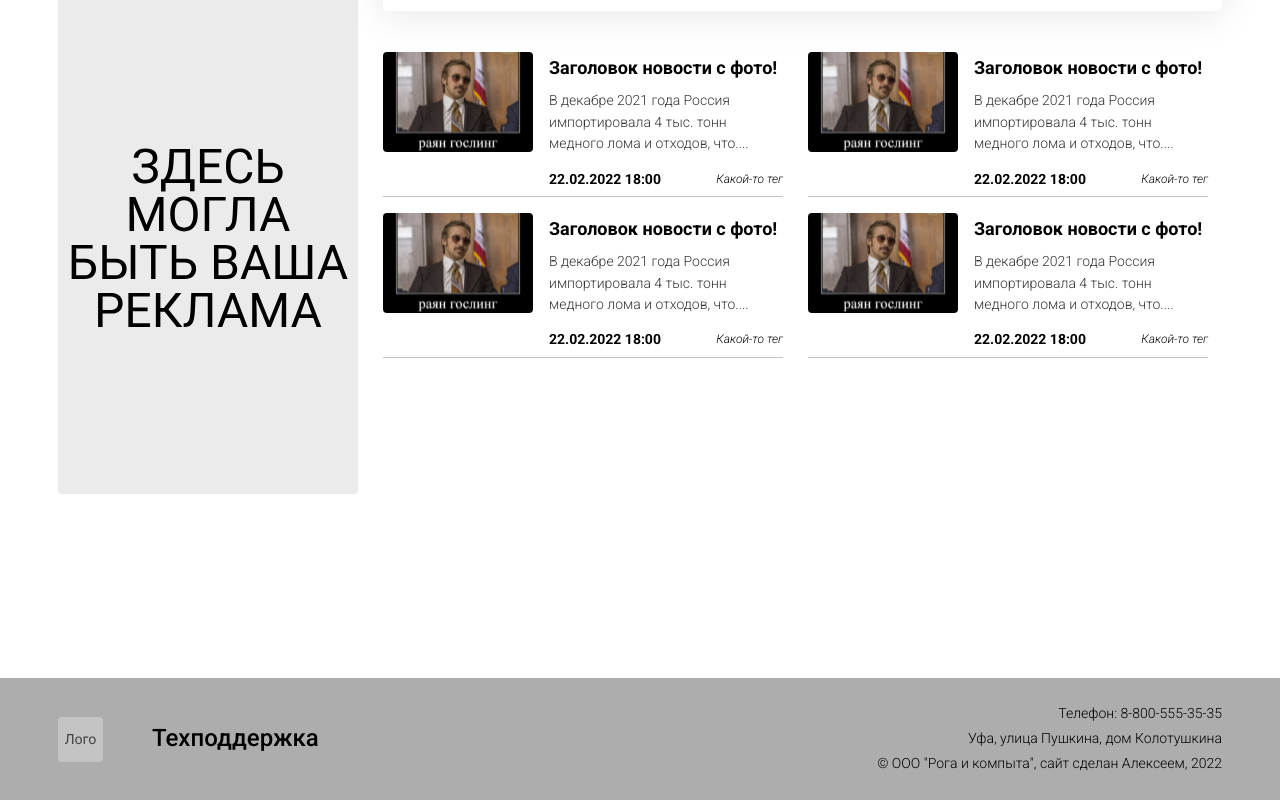
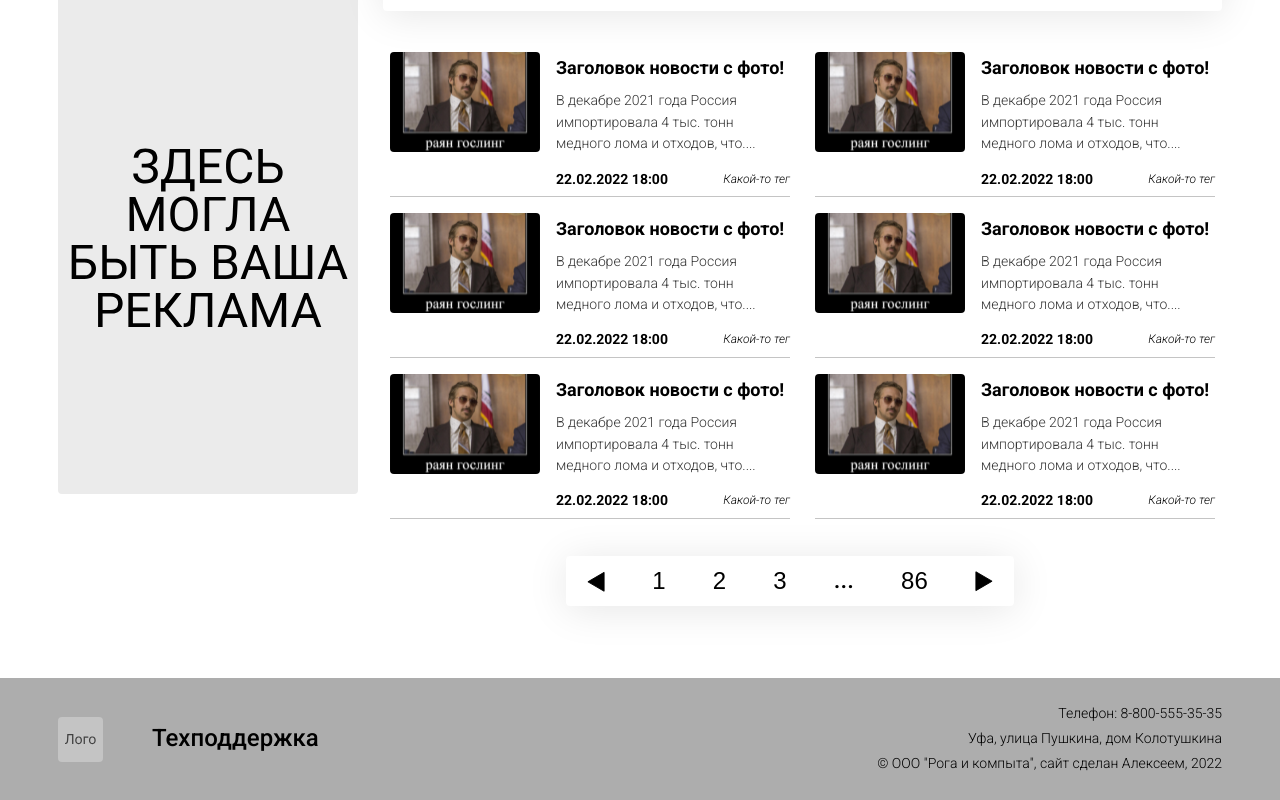
Before and after one commit to ad-Ham/NextJS-site-for-marketplace-of-metall-materials, a Next.js app: page /news in a window 1280 px wide. Shown: the part 891-1691 px from the top of the page. Built offline with nearby package versions, Linux system fonts and the light colour scheme.

Commit message:
MainNewsPage done
Finished paging bar

```diff
--- /dev/null
+++ b/components/NewsPages.js
@@ -0,0 +1,51 @@
+export function NewsPages() {
+	return(<>
+		<div className="maindiv">
+			<button type="button" className="buttonArrow"></button>
+			<button type="button" className="buttonNumber">1</button>
+			<button type="button" className="buttonNumber">2</button>
+			<button type="button" className="buttonNumber">3</button>
+			<p className="buttonNumber">...</p>
+			<button type="button" className="buttonNumber">86</button>
+			<button type="button" className="buttonArrow buttonArrowRight"></button>
+		</div>
+		<style jsx>{`
+			.buttonNumber {
+				background-color: unset;
+				border: 0;
+				font-weight: 500;
+				font-size: 24px;
+				line-height: 99.69%;
+				color: #000;
+			}
+
+			.buttonArrow {
+				min-width: 18px;
+				min-height: 21px;
+				background-image: url("/pagesbutton.svg");
+				border: 0;
+				background-repeat: no-repeat;
+				background-size: 100%;
+				background-color: unset;
+			}
+
+			.buttonArrowRight {
+				transform: rotate(180deg);
+			}
+
+			.maindiv{
+				width: 448px;
+				height: 50px;
+				background: #FFFFFF;
+				box-shadow: 0px 4px 40px rgba(0, 0, 0, 0.1);
+				border-radius: 4px;
+				padding: 13px 21px 13px 21px;
+				display: flex;
+				flex-direction: row;
+				justify-content: space-between;
+				align-items: center;
+				margin-top: 21px;
+			}
+		`}</style>
+	</>)
+}
--- a/pages/news.js
+++ b/pages/news.js
@@ -4,6 +4,7 @@ import {Portions} from '../components/Portions'
 import {NewsPageMainNews} from '../components/NewsPageMainNews'
 import {NewsCardPhoto} from '../components/NewsCardPhoto'
 import {NewsPageSortPanel} from '../components/NewsPageSortPanel'
+import {NewsPages} from '../components/NewsPages'
 import Adbannertop from '../public/adbannertop.svg'
 import Adbannerside from '../public/adbannerside.svg'
 import Link from 'next/link'
@@ -35,6 +36,11 @@ export default function Index() {
 						<NewsCardPhoto/>
 						<NewsCardPhoto/>
 					</div>
+					<div className="newsrow">
+						<NewsCardPhoto/>
+						<NewsCardPhoto/>
+					</div>
+					<NewsPages/>
 				</div>
 			</div>
 			<style jsx>{`
@@ -68,6 +74,7 @@ export default function Index() {
 					display: flex;
 					flex-direction: column;
 					width: 864px;
+					align-items: center;
 
 				}
 			`}</style>
```
Also changed, not shown: public/pagesbutton.svg (added).
